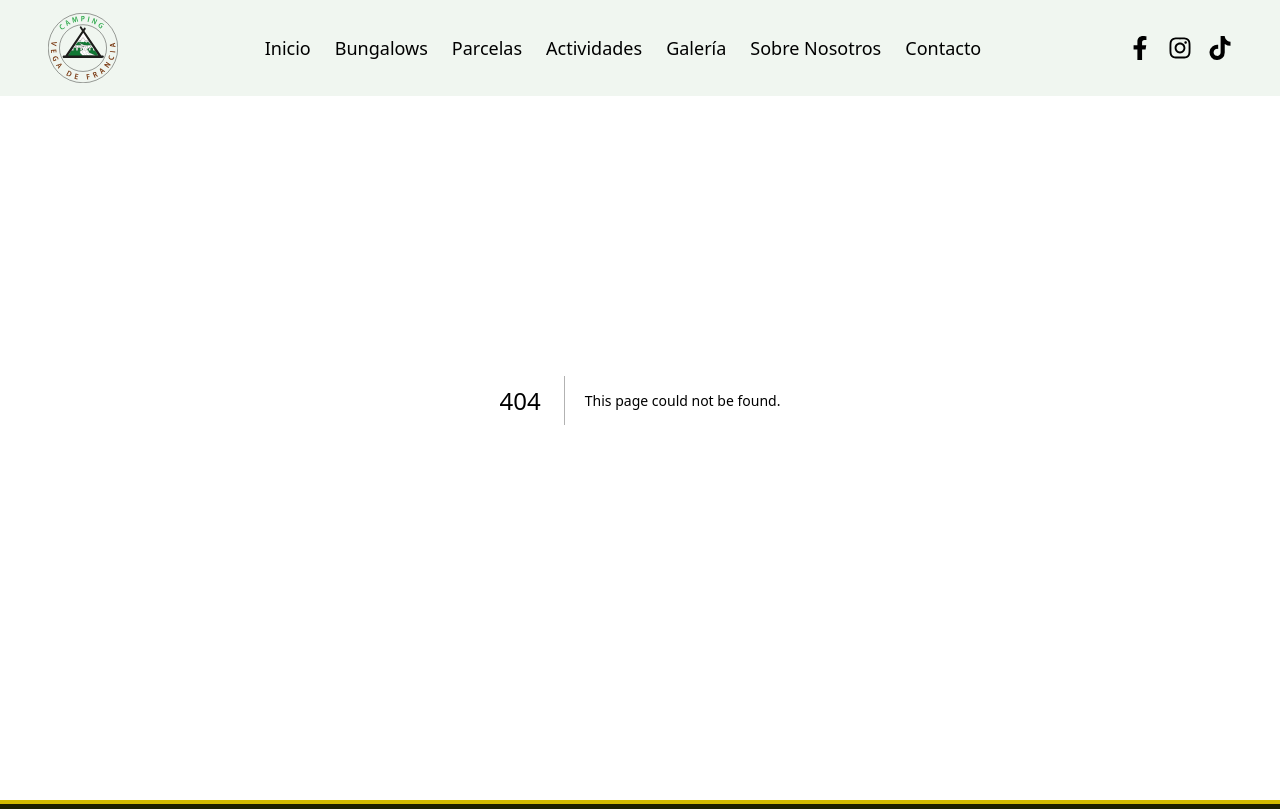
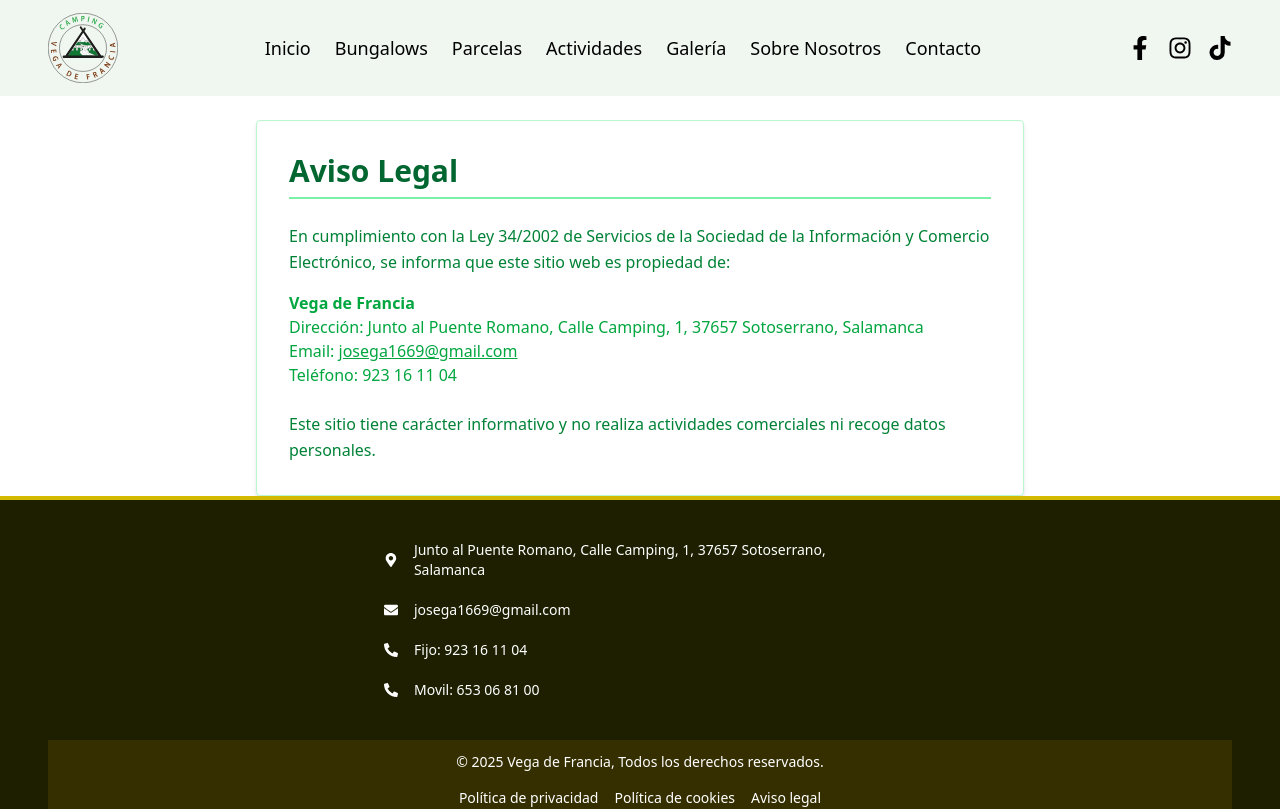
Before and after one commit to AdrianGonzalo/Camping-Vega-de-Francia, a Next.js app: page /footerLegal in a window 1280 px wide. Before the commit this address had no page. Shown: the top 809 px of the page. Built offline with nearby package versions, Linux system fonts and the light colour scheme.

Commit message:
complete footer

```diff
--- /dev/null
+++ b/src/app/(routes)/footerCookies/page.jsx
@@ -0,0 +1,18 @@
+const PoliticaCookies = () => (
+  <div className="max-w-3xl mx-auto p-8 mt-30 bg-white rounded shadow-md border border-green-200">
+    <h1 className="text-3xl font-semibold text-green-800 mb-6 border-b-2 border-green-300 pb-2">
+      Política de Cookies
+    </h1>
+    <p className="text-green-700 leading-relaxed">
+      Esta web no utiliza cookies que requieran consentimiento previo.
+      Únicamente se pueden usar cookies técnicas necesarias para el correcto
+      funcionamiento del sitio.
+    </p>
+    <p className="text-green-700 leading-relaxed mt-6">
+      En caso de implementar cookies adicionales, se informará y solicitará el
+      consentimiento correspondiente.
+    </p>
+  </div>
+);
+
+export default PoliticaCookies;
--- /dev/null
+++ b/src/app/(routes)/footerLegal/page.jsx
@@ -0,0 +1,34 @@
+const AvisoLegal = () => (
+  <div className="max-w-3xl mx-auto p-8 mt-30 bg-white rounded shadow-md border border-green-200">
+    <h1 className="text-3xl font-semibold text-green-800 mb-6 border-b-2 border-green-300 pb-2">
+      Aviso Legal
+    </h1>
+    <p className="text-green-700 leading-relaxed mb-4">
+      En cumplimiento con la Ley 34/2002 de Servicios de la Sociedad de la
+      Información y Comercio Electrónico, se informa que este sitio web es
+      propiedad de:
+    </p>
+    <p className="text-green-600 mb-6">
+      <strong>Vega de Francia</strong>
+      <br />
+      Dirección: Junto al Puente Romano, Calle Camping, 1, 37657 Sotoserrano,
+      Salamanca
+      <br />
+      Email:{" "}
+      <a
+        href="mailto:josega1669@gmail.com"
+        className="underline hover:text-green-900"
+      >
+        josega1669@gmail.com
+      </a>
+      <br />
+      Teléfono: 923 16 11 04
+    </p>
+    <p className="text-green-700 leading-relaxed">
+      Este sitio tiene carácter informativo y no realiza actividades comerciales
+      ni recoge datos personales.
+    </p>
+  </div>
+);
+
+export default AvisoLegal;
--- /dev/null
+++ b/src/app/(routes)/footerPrivacity/page.jsx
@@ -0,0 +1,18 @@
+const PoliticaPrivacidad = () => (
+  <div className="max-w-3xl mx-auto p-8 mt-30 bg-white rounded shadow-md border border-green-200 px-4 sm:px-8">
+    <h1 className="text-3xl font-semibold text-green-800 mb-6 border--2 border-green-300 pb-2">
+      Política de Privacidad
+    </h1>
+    <p className="text-green-700 leading-relaxed">
+      En este sitio web no se recogen datos personales ni se realizan
+      tratamientos de datos. Por lo tanto, no se requiere consentimiento ni
+      registro alguno.
+    </p>
+    <p className="text-green-700 leading-relaxed mt-6">
+      Si en algún momento se incorporan formularios o se recogen datos, se
+      actualizará esta política para cumplir la normativa vigente.
+    </p>
+  </div>
+);
+
+export default PoliticaPrivacidad;
--- a/src/app/components/footer.jsx
+++ b/src/app/components/footer.jsx
@@ -1,45 +1,46 @@
 import { FaMapMarkerAlt, FaPhoneAlt, FaEnvelope } from "react-icons/fa";
+import Link from "next/link";
 
 const Footer = () => {
   return (
     <footer className="bg-[var(--footer)] w-full border-t-4 border-[var(--footerBorder)] text-white text-sm">
-      <div className="flex flex-col justify-between min-h-[250px] ">
-        <div className="text-sm flex justify-center space-y-1 ">
-          <div className=" w-130 flex flex-col gap-5 mt-4">
-            <p className="flex items-center gap-4">
+      <div className="flex flex-col justify-between min-h-[250px] px-4 md:px-12 py-6 md:py-10 max-w-[1300px] mx-auto">
+        <div className="flex justify-center">
+          <div className="w-full max-w-lg flex flex-col gap-3 md:gap-5">
+            <p className="flex items-center gap-3 md:gap-4 text-xs md:text-sm">
               <FaMapMarkerAlt /> Junto al Puente Romano, Calle Camping, 1, 37657
               Sotoserrano, Salamanca
             </p>
-            <p className="flex items-center gap-4">
+            <p className="flex items-center gap-3 md:gap-4 text-xs md:text-sm">
               <FaEnvelope /> josega1669@gmail.com
             </p>
-            <p className="flex items-center gap-4">
+            <p className="flex items-center gap-3 md:gap-4 text-xs md:text-sm">
               <FaPhoneAlt /> Fijo: 923 16 11 04
             </p>
-            <p className="flex items-center gap-4">
+            <p className="flex items-center gap-3 md:gap-4 text-xs md:text-sm">
               <FaPhoneAlt /> Movil: 653 06 81 00
             </p>
           </div>
         </div>
 
         {/* Parte inferior fija: políticas */}
-        <div className="text-center bg-[var(--footerPolicies)] py-3 text-sm">
+        <div className="text-center bg-[var(--footerPolicies)] py-3 text-xs md:text-sm mt-6 md:mt-10">
           <p>© 2025 Vega de Francia, Todos los derechos reservados.</p>
-          <ul className="flex flex-wrap justify-center gap-4 mt-4">
+          <ul className="flex flex-wrap justify-center gap-3 md:gap-4 mt-3 md:mt-4">
             <li>
-              <a href="/privacidad" className="hover:underline">
+              <Link href="/footerPrivacity" className="hover:underline">
                 Política de privacidad
-              </a>
+              </Link>
             </li>
             <li>
-              <a href="/cookies" className="hover:underline">
+              <Link href="/footerCookies" className="hover:underline">
                 Política de cookies
-              </a>
+              </Link>
             </li>
             <li>
-              <a href="/aviso-legal" className="hover:underline">
+              <Link href="/footerLegal" className="hover:underline">
                 Aviso legal
-              </a>
+              </Link>
             </li>
           </ul>
         </div>
```
